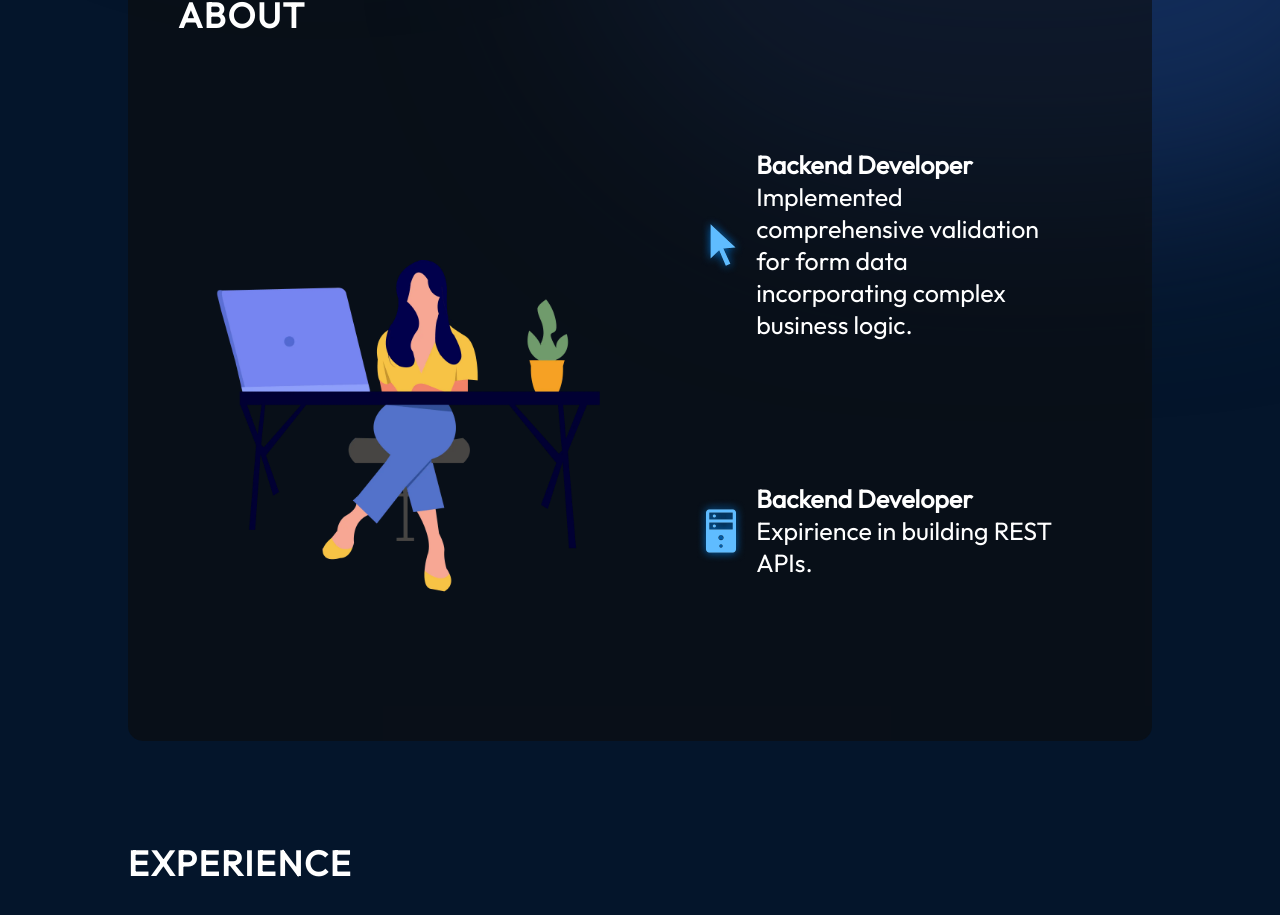
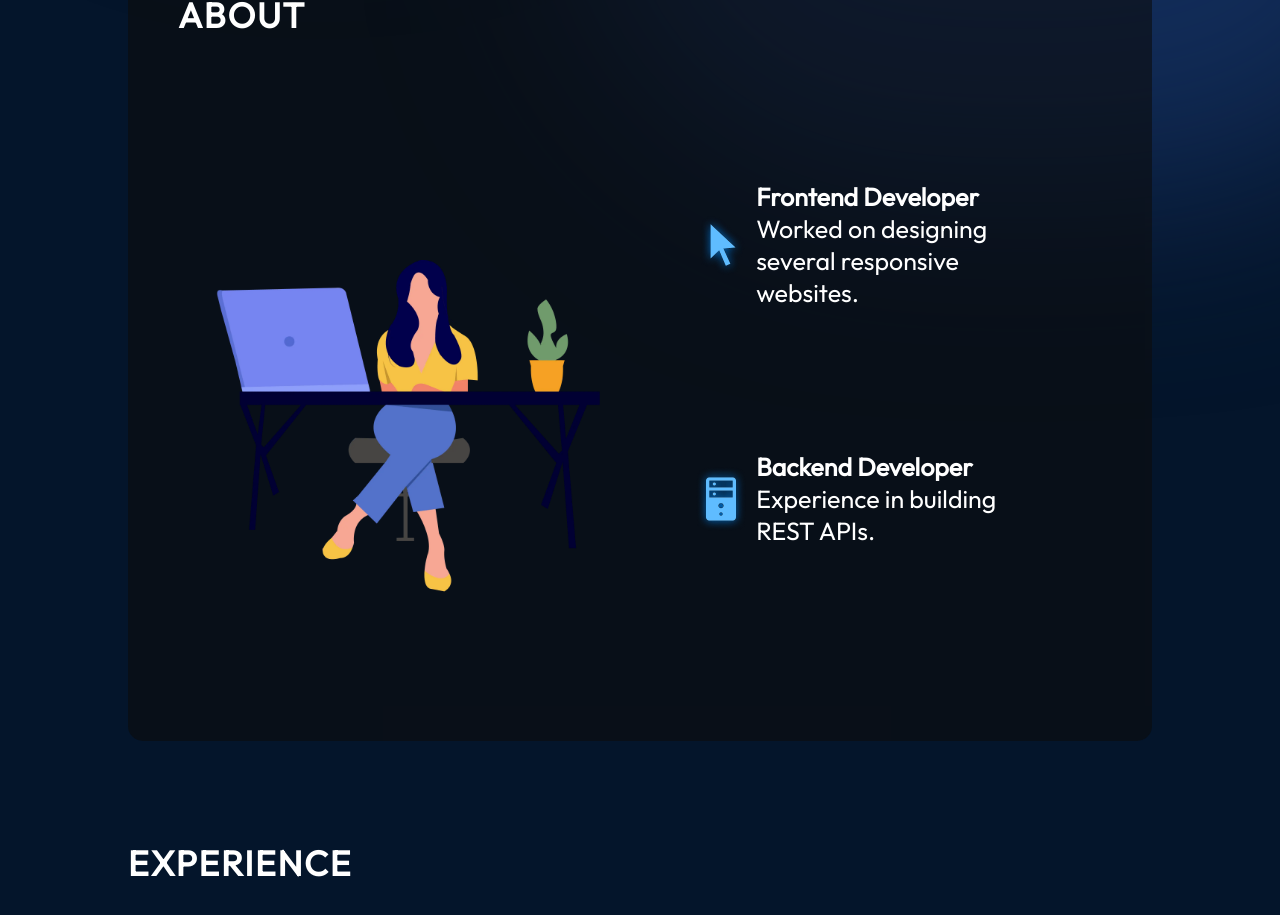
Before and after one commit to shashwatidash/react-portfolio, a React (Vite) app: page / in a window 1280 px wide. Shown: the part 846-1761 px from the top of the page. Built offline with nearby package versions, Linux system fonts and the light colour scheme.

Commit message:
Updated About

```diff
--- a/src/components/About/About.jsx
+++ b/src/components/About/About.jsx
@@ -14,14 +14,14 @@ export const About = () => {
                 <ul className={styles.aboutItems}>
                     <li className={styles.aboutItem}><img src={getImageUrl("about/cursorIcon.png")} alt="" />
                         <div className={styles.aboutItemText}>
-                            <h3>Backend Developer</h3>
-                            <p>Implemented comprehensive validation for form data incorporating complex business logic. </p>
+                            <h3>Frontend Developer</h3>
+                            <p>Worked on designing several responsive websites.</p>
                         </div>
                     </li>
                     <li className={styles.aboutItem}><img src={getImageUrl("about/serverIcon.png")} alt="" />
                         <div className={styles.aboutItemText}>
                             <h3>Backend Developer</h3>
-                            <p>Expirience in building REST APIs.</p>
+                            <p>Experience in building REST APIs.</p>
                         </div>
                     </li>
                 </ul>
```
